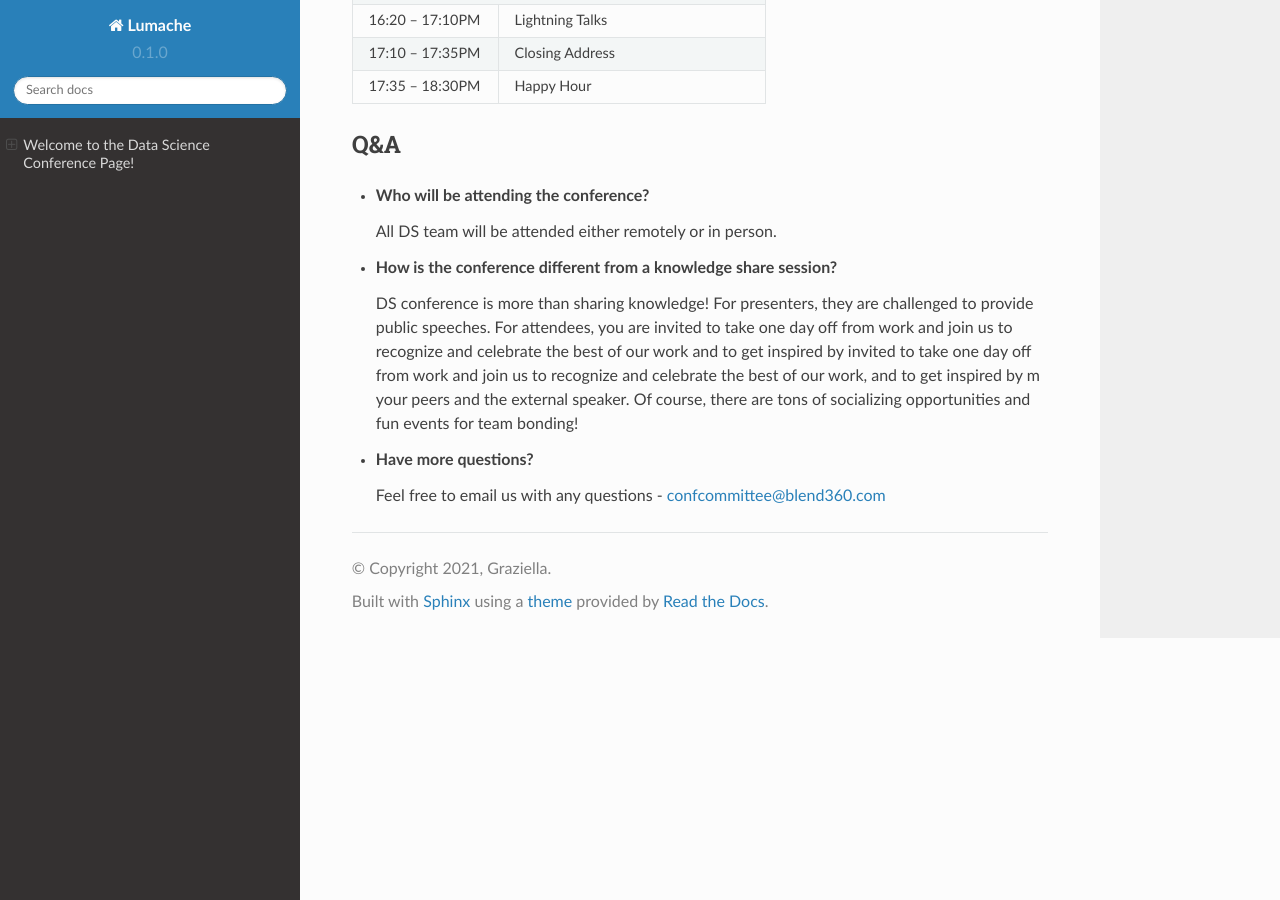
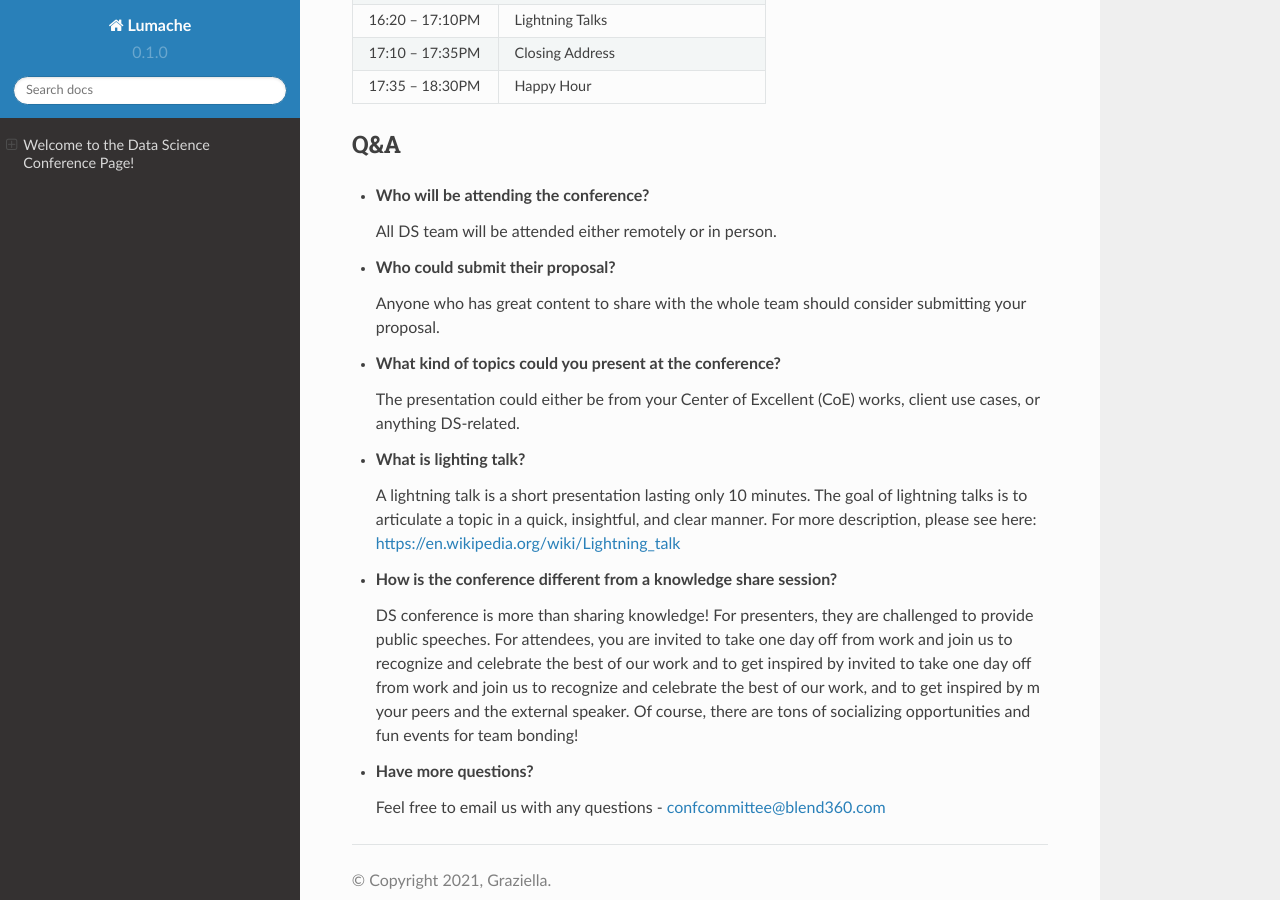
Before and after one commit to qizhewww/Data-Science-Conference, a Sphinx documentation site: the page built from docs/source/index.rst, in a window 1280 px wide and 900 px high, scrolled down 1892 px. Built offline with Sphinx 7.4.7 and the Read the Docs theme 2.0.0, drawn with Linux system fonts in a browser that asks for light colours.

Commit message:
Update index.rst

```diff
--- a/docs/source/index.rst
+++ b/docs/source/index.rst
@@ -77,6 +77,18 @@ Q&A
 
   All DS team will be attended either remotely or in person.
 
+- **Who could submit their proposal?**
+
+  Anyone who has great content to share with the whole team should consider submitting your proposal.
+
+- **What kind of topics could you present at the conference?**
+
+  The presentation could either be from your Center of Excellent (CoE) works, client use cases, or anything DS-related.
+
+- **What is lighting talk?**
+
+  A lightning talk is a short presentation lasting only 10 minutes. The goal of lightning talks is to articulate a topic in a quick, insightful, and clear manner. For more description, please see here: https://en.wikipedia.org/wiki/Lightning_talk
+
 - **How is the conference different from a knowledge share session?**
 
   DS conference is more than sharing knowledge! For presenters, they are challenged to provide public speeches.  For attendees, you are invited to take one day off from work and join us to recognize and celebrate the best of our work and to get inspired by invited to take one day off from work and join us to recognize and celebrate the best of our work, and to get inspired by m your peers and the external speaker. Of course, there are tons of socializing opportunities and fun events for team bonding!
```
